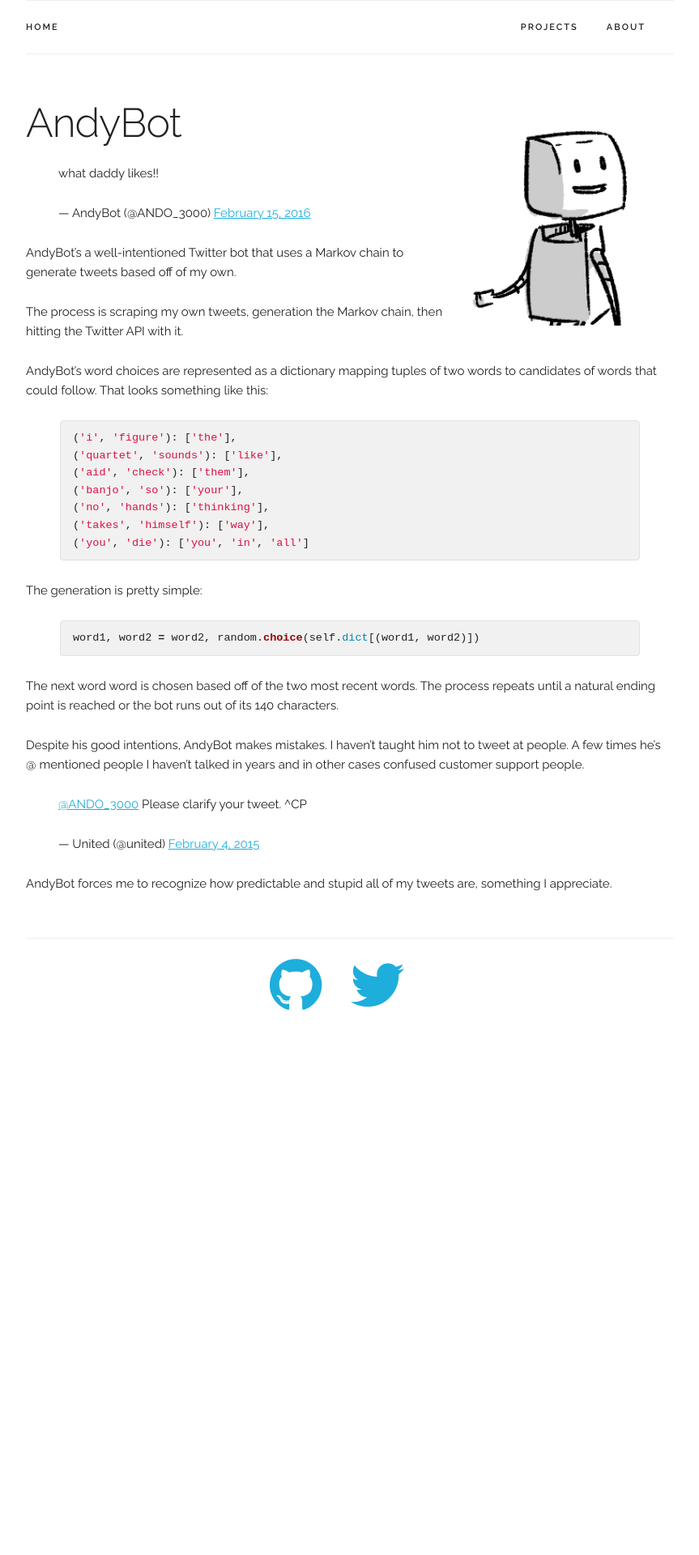
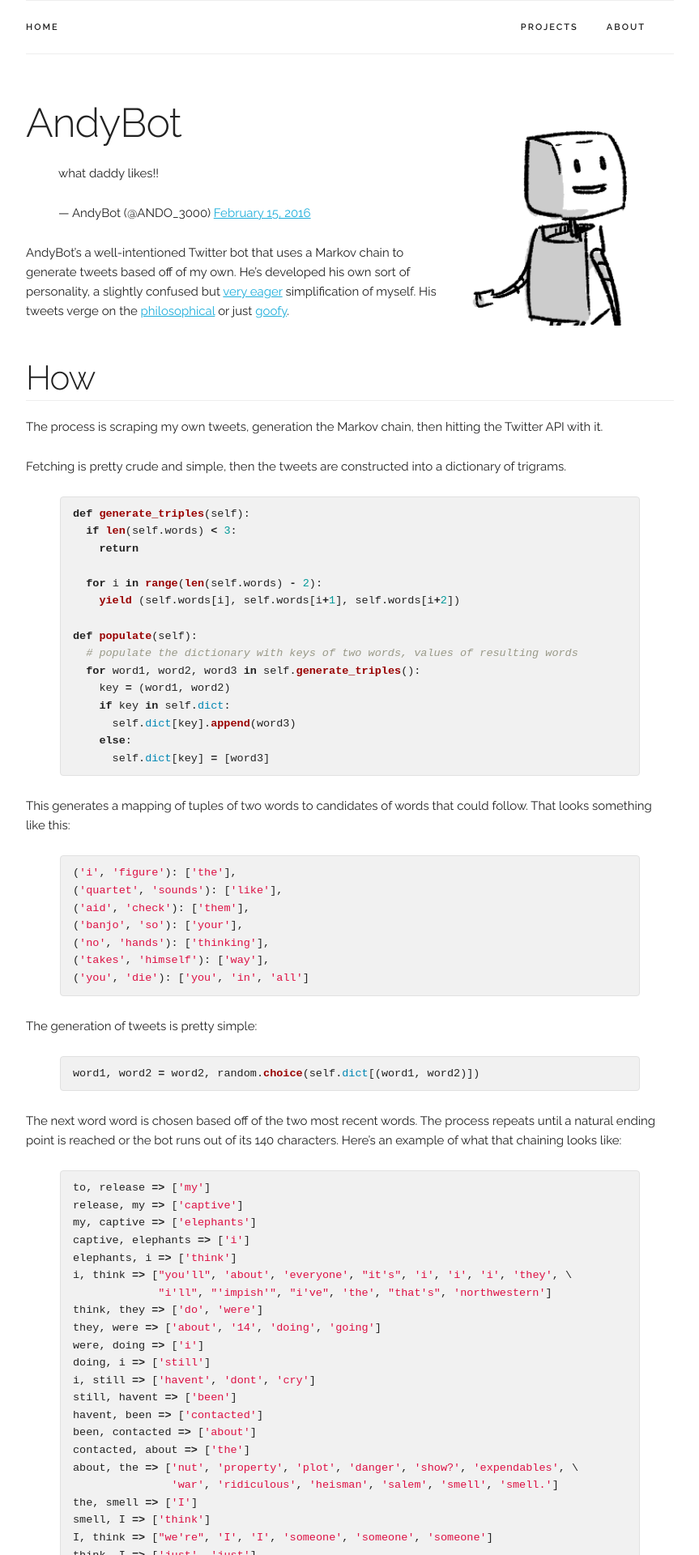
Before and after one commit to anderoonies/anderoonies.github.io, a Jekyll site: the page built from _projects/andybot.md, in a window 1280 px wide. Shown: the top 1920 px of the page at 81% size, without its empty margins (208-1071 px from the left). Built offline with Jekyll 4.4.1, drawn with Linux system fonts in a browser that asks for light colours; nearby versions of some CDN libraries; comment, search, counter and statistics services are not loaded; before the commit the page ends 1279 px from its top, so only the background shows below that; some of the changed text lies outside the part shown.

Commit message:
icon, edit blog post, some css

```diff
--- /dev/null
+++ b/Gemfile
@@ -0,0 +1,2 @@
+source 'https://rubygems.org'
+gem 'github-pages'
--- a/_includes/head.html
+++ b/_includes/head.html
@@ -15,6 +15,8 @@
   <link rel="canonical" href="{{ page.url | replace:'index.html','' | prepend: site.baseurl | prepend: site.url }}">
   <link rel="alternate" type="application/rss+xml" title="{{ site.title }}" href="{{ "/feed.xml" | prepend: site.baseurl | prepend: site.url }}">
 
+  <link rel="shortcut icon" type="image/png" href="/icon.png">
+
   <script src="//ajax.googleapis.com/ajax/libs/jquery/2.1.1/jquery.min.js"></script>
   <script src="/js/main.js" type="text/javascript"></script>
 </head>
--- a/_projects/andybot.md
+++ b/_projects/andybot.md
@@ -13,11 +13,33 @@ excerpt: A well-intentioned Twitter bot
 <blockquote class="twitter-tweet" data-lang="en"><p lang="en" dir="ltr">what daddy likes!!</p>&mdash; AndyBot (@ANDO_3000) <a href="https://twitter.com/ANDO_3000/status/699254362879758336">February 15, 2016</a></blockquote>
 <script async src="//platform.twitter.com/widgets.js" charset="utf-8"></script>
 
-AndyBot's a well-intentioned Twitter bot that uses a Markov chain to generate tweets based off of my own.
+AndyBot's a well-intentioned Twitter bot that uses a Markov chain to generate tweets based off of my own. He's developed his own sort of personality, a slightly confused but [very eager](https://twitter.com/ANDO_3000/status/698891974590492672) simplification of myself. His tweets verge on the [philosophical](https://twitter.com/ANDO_3000/status/688437906969616384) or just [goofy](https://twitter.com/ANDO_3000/status/650717034972581888).
+
+## How
 
 The process is scraping my own tweets, generation the Markov chain, then hitting the Twitter API with it.
 
-AndyBot's word choices are represented as a dictionary mapping tuples of two words to candidates of words that could follow. That looks something like this:
+Fetching is pretty crude and simple, then the tweets are constructed into a dictionary of trigrams.
+
+{% highlight python %}
+def generate_triples(self):
+  if len(self.words) < 3:
+    return
+
+  for i in range(len(self.words) - 2):
+    yield (self.words[i], self.words[i+1], self.words[i+2])
+
+def populate(self):
+  # populate the dictionary with keys of two words, values of resulting words
+  for word1, word2, word3 in self.generate_triples():
+    key = (word1, word2)
+    if key in self.dict:
+      self.dict[key].append(word3)
+    else:
+      self.dict[key] = [word3]
+{% endhighlight %}
+
+This generates a mapping of tuples of two words to candidates of words that could follow. That looks something like this:
 
 {% highlight python %}
 ('i', 'figure'): ['the'],
@@ -29,13 +51,52 @@ AndyBot's word choices are represented as a dictionary mapping tuples of two wor
 ('you', 'die'): ['you', 'in', 'all']
 {% endhighlight %}
 
-The generation is pretty simple:
+The generation of tweets is pretty simple:
 
 {% highlight python %}
 word1, word2 = word2, random.choice(self.dict[(word1, word2)])
 {% endhighlight %}
 
-The next word word is chosen based off of the two most recent words. The process repeats until a natural ending point is reached or the bot runs out of its 140 characters.
+The next word word is chosen based off of the two most recent words. The process repeats until a natural ending point is reached or the bot runs out of its 140 characters. Here's an example of what that chaining looks like:
+
+{% highlight python %}
+to, release => ['my']
+release, my => ['captive']
+my, captive => ['elephants']
+captive, elephants => ['i']
+elephants, i => ['think']
+i, think => ["you'll", 'about', 'everyone', "it's", 'i', 'i', 'i', 'they', \
+             "i'll", "'impish'", "i've", 'the', "that's", 'northwestern']
+think, they => ['do', 'were']
+they, were => ['about', '14', 'doing', 'going']
+were, doing => ['i']
+doing, i => ['still']
+i, still => ['havent', 'dont', 'cry']
+still, havent => ['been']
+havent, been => ['contacted']
+been, contacted => ['about']
+contacted, about => ['the']
+about, the => ['nut', 'property', 'plot', 'danger', 'show?', 'expendables', \
+               'war', 'ridiculous', 'heisman', 'salem', 'smell', 'smell.']
+the, smell => ['I']
+smell, I => ['think']
+I, think => ["we're", 'I', 'I', 'someone', 'someone', 'someone']
+think, I => ['just', 'just']
+I, just => ['spent', 'drive', 'nailed', 'exhausted', 'invent', 'dropped', \
+            'listened', 'squirted', 'poured', 'watched', 'vacuumed.', \
+            'realized', 'listened', 'won', 'kept', 'pound', 'ate']
+just, drive => ['past']
+drive, past => ['Rivers']
+past, Rivers => ['Cuomo?']
+Rivers, Cuomo? => ['huuu']
+--------------------------
+to release my captive elephants i think they were doing i still havent been \
+contacted about the smell I think I just drive past Rivers
+{% endhighlight %}
+
+You can see the scenarios where the tuple of words is too unique and only has one candidate. I must not tweet about elephants much, but I do tweet about things I just did a lot.
+
+## Summary
 
 Despite his good intentions, AndyBot makes mistakes. I haven't taught him not to tweet at people. A few times he's @ mentioned people I haven't talked in years and in other cases confused customer support people.
 
--- a/css/custom.css
+++ b/css/custom.css
@@ -1,3 +1,20 @@
+h2 {
+  border-bottom: 1px solid #eee;
+  padding-top: 20px;
+}
+
+pre {
+  white-space: pre-wrap;       /* css-3 */
+  white-space: -moz-pre-wrap;  /* Mozilla, since 1999 */
+  white-space: -pre-wrap;      /* Opera 4-6 */
+  white-space: -o-pre-wrap;    /* Opera 7 */
+  word-wrap: break-word;
+}
+
+code {
+  width: auto;
+}
+
 .wrapper {
   padding-top: 30px;
   padding-bottom: 30px;
@@ -78,6 +95,10 @@ div.excerpt {
   height: 100%;
 }
 
+div.date {
+  color: grey;
+}
+
 /* Larger than phone */
 @media (min-width: 550px) {
   .header {
--- a/index.html
+++ b/index.html
@@ -3,6 +3,8 @@ layout: default
 ---
 
 <script src="/js/main.js" type="text/javascript"></script>
+
+<h1>Posts</h1>
 
 <div class="container">
   {% for post in site.posts %}
```
Also changed, not shown: _posts/2016-03-16-welcome-to-jekyll.markdown (deleted, +0 -25 lines), _posts/2016-03-18-analyzing-tweets.md (added, +188 -0 lines), _projects/index.md (deleted, +0 -3 lines), _projects/ketch.md (added, +6 -0 lines), about/index.md (+2 -5 lines), about/me.png (added), icon.png (added), 1 other file.
